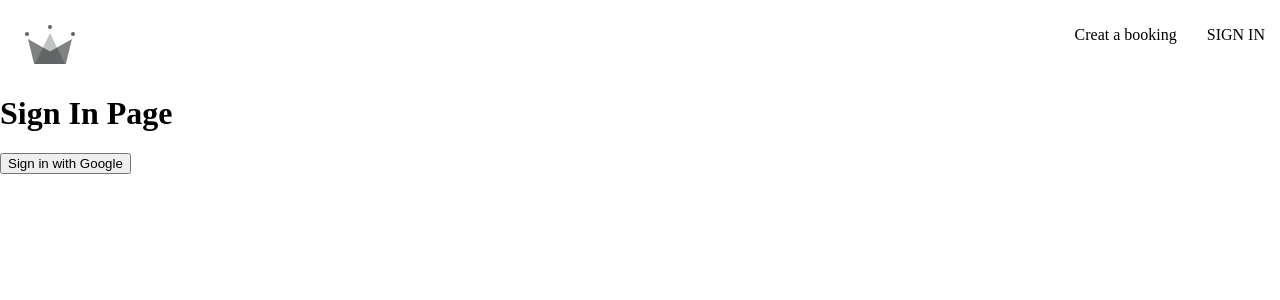
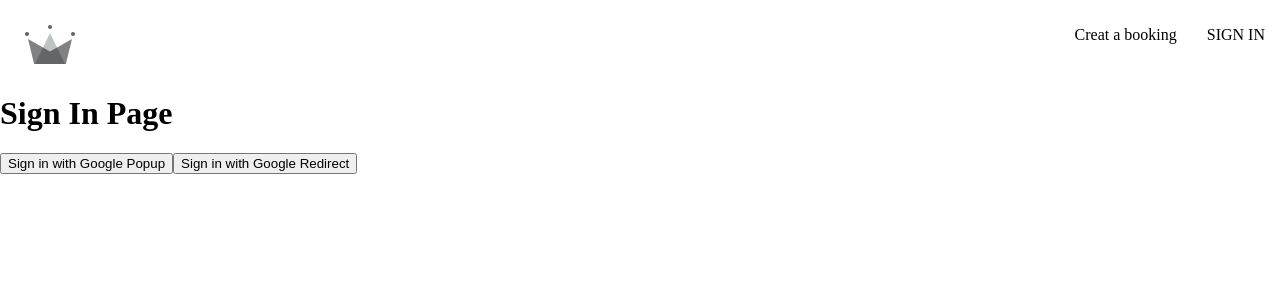
Before and after one commit to unekuogbaje/leathermore, a React (Create React App) app: page /sign-in in a window 1280 px wide. Shown: the top 300 px of the page. Built offline with nearby package versions, Linux system fonts and the light colour scheme; the HTML template or start-up script is replaced by a standard one.

Commit message:
redirect

```diff
--- a/src/routes/sign-in/sign-in.component.jsx
+++ b/src/routes/sign-in/sign-in.component.jsx
@@ -1,4 +1,9 @@
-import { signInWithGooglePopup, createUserDocumentFromAuth } from '../../utils/firebase/firebase.utils';
+import { useEffect } from 'react';
+import { getRedirectResult } from 'firebase/auth';
+import {
+    auth,
+    signInWithGooglePopup,
+    signInWithGoogleRedirect, createUserDocumentFromAuth } from '../../utils/firebase/firebase.utils';
 
 const SignIn = () => {
 
@@ -7,11 +12,19 @@
         const userDocRef = await createUserDocumentFromAuth(user);
     };
 
+    const logGoogleRedirectUser = async () => {
+        const { user } = await signInWithGoogleRedirect();
+        console.log({user})
+    };
+
     return (
         <div>
             <h1>Sign In Page</h1>
             <button onClick={logGoogleUser}>
-                Sign in with Google
+                Sign in with Google Popup
+            </button>
+            <button onClick={logGoogleRedirectUser}>
+                Sign in with Google Redirect
             </button>
         </div>
     );
--- a/src/utils/firebase/firebase.utils.js
+++ b/src/utils/firebase/firebase.utils.js
@@ -3,7 +3,8 @@
     getAuth,
     signInWithPopup,
     signInWithRedirect,
-    GoogleAuthProvider
+    GoogleAuthProvider,
+    FacebookAuthProvider
   } from 'firebase/auth';
 
   import {
@@ -26,14 +27,17 @@
   // Initialize Firebase
   const firebaseApp = initializeApp(firebaseConfig);
 
-  const provider = new GoogleAuthProvider();
+  const googleProvider = new GoogleAuthProvider();
 
-  provider.setCustomParameters({
+  googleProvider.setCustomParameters({
     prompt: "select_account",
   });
 
   export const auth = getAuth();
-  export const signInWithGooglePopup = () => signInWithPopup(auth, provider);
+
+  export const signInWithGooglePopup = () => signInWithPopup(auth, googleProvider);
+
+  export const signInWithGoogleRedirect = () => signInWithRedirect(auth, googleProvider);
 
   export const db = getFirestore();
 
```
